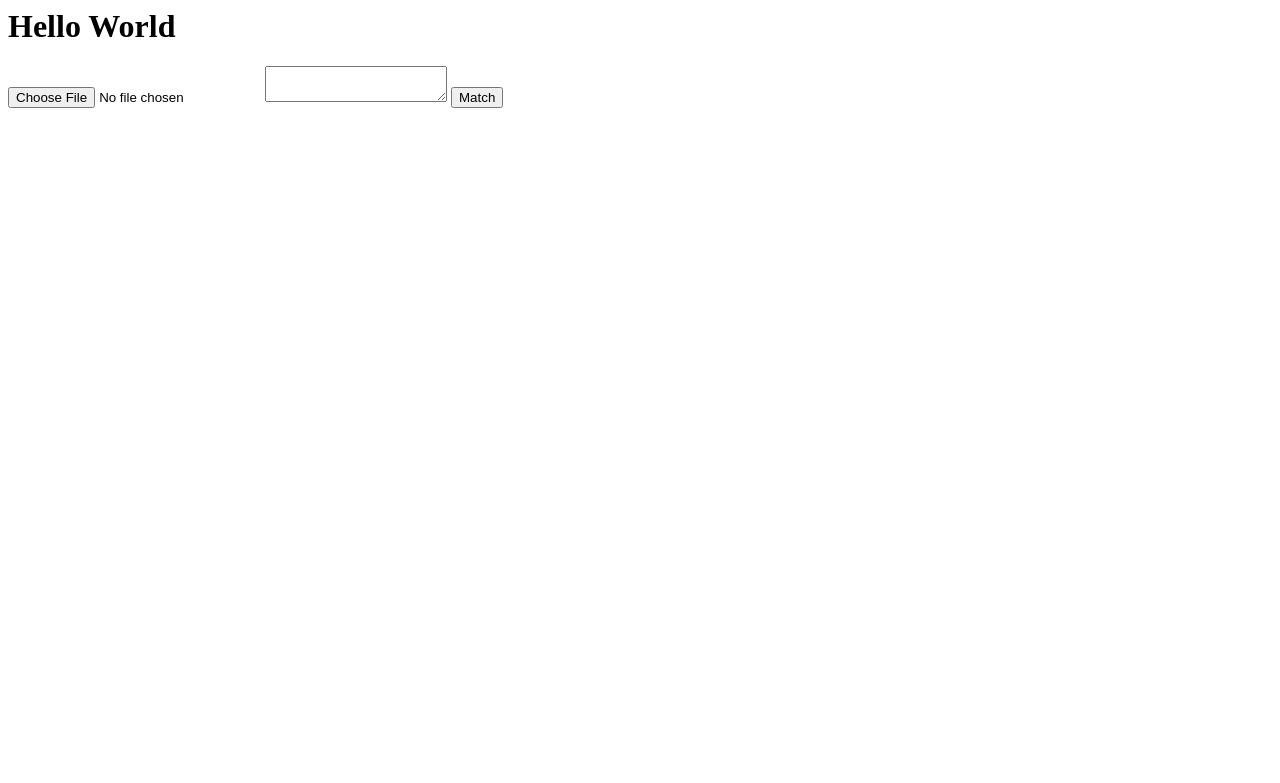
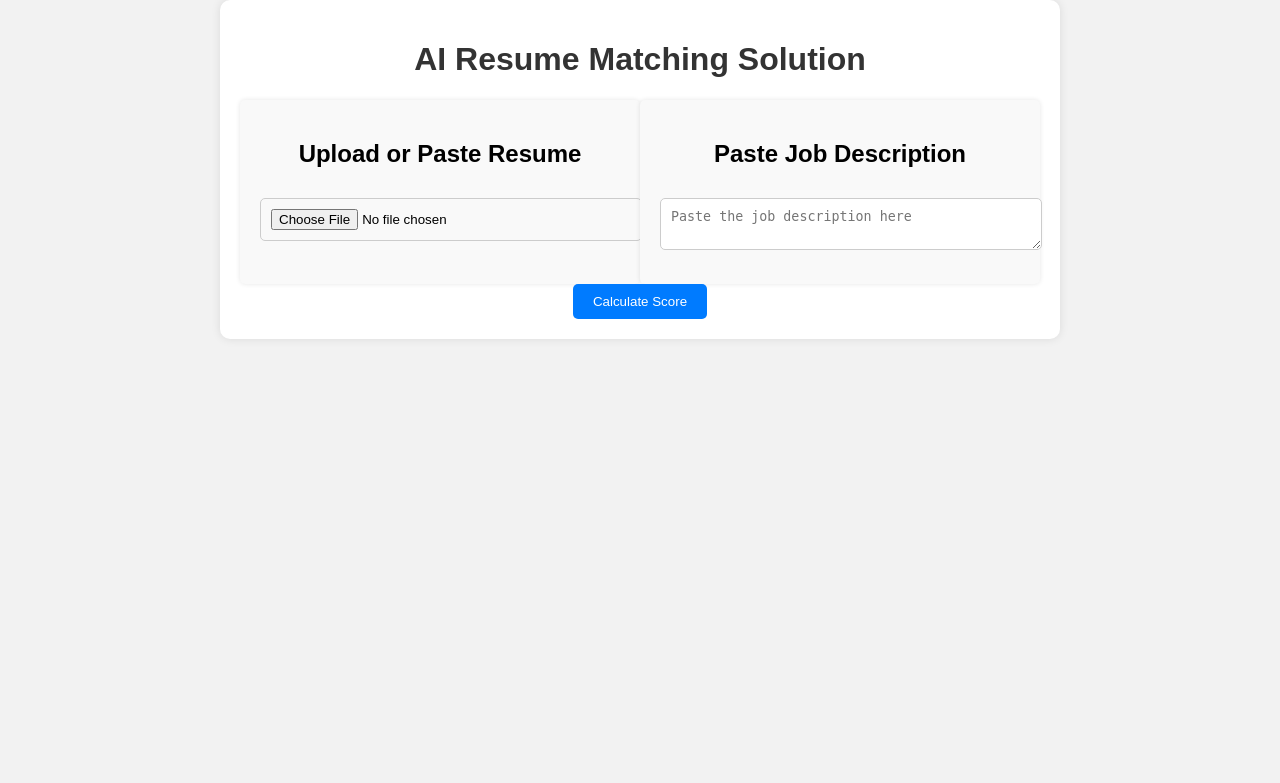
Before and after one commit to shahsum/AI-Resume-Matching, a Flask app: page / in a window 1280 px wide. Shown: the top 783 px of the page. Run offline with Flask 3, Linux system fonts and the light colour scheme.

Commit message:
improved model

```diff
--- a/model.py
+++ b/model.py
@@ -13,8 +13,8 @@ synonym_dict = {
     "analysis": ["analytics"],
     "ror": ["ruby", "ruby on rails"],
     "ruby": ["ruby", "ruby on rails"],
-    "javascript": ["js", "java script"],
-    "js": ["javascript", "java script"],
+    "javascript": ["js", "java script", "ecmascript", "client-side scripting"],
+    "js": ["js", "java script", "ecmascript", "client-side scripting"],
     "react": ["reactjs", "react.js"]
     # Add more synonyms as needed
 }
@@ -113,6 +113,7 @@ def extract_candidate_info(text):
     return {
         "Email": candidate_email,
         "Phone": candidate_phone,
+        "score": 0
     }
 
 # Function to calculate cosine similarity between two texts
@@ -132,7 +133,7 @@ def match_resume_with_job_description(resume_text, job_description):
     print(common_tokens)
     percentage_covered = len(common_tokens) / len(jd_tokens) if len(jd_tokens) > 0 else 0.0
 
-    return percentage_covered
+    return percentage_covered * 100
 
 def match(resume_path, job_description):
     # resume_path = 'resume.pdf'
@@ -141,11 +142,10 @@ def match(resume_path, job_description):
 
     # fetch email and phone
     info = extract_candidate_info(resume_text)
-    print(f"Candidate Info: {info}")
 
-    similarity_score = match_resume_with_job_description(resume_text, job_description)
-    print(f"Similarity Score: {similarity_score}")
-    return similarity_score
+    info["score"] = match_resume_with_job_description(resume_text, job_description)
+    print(f"info: {info}")
+    return info
 
 # if __name__ == "__main__":
 #     match('','')
--- a/server.py
+++ b/server.py
@@ -1,6 +1,7 @@
 from flask import Flask, render_template, request
 from model import match
 import os
+from werkzeug.utils import secure_filename
 
 app = Flask(__name__)
 
@@ -12,17 +13,27 @@ def index():
 # Define a route to handle form submission
 @app.route('/match', methods=['POST'])
 def match_resume():
-    resume = request.form['resume']
+    resume_file = request.files['resume']
     job_description = request.form['job_description']
-    print(resume)
-    print(job_description)
 
-    # Process the resume and job description here (use the functions from the previous example)
-    # similarity_score = match_resume_with_job_description(resume, job_description)
+    # Check if a file was uploaded
+    if resume_file:
+        # Save the uploaded file to a specified directory
+        resume_filename = secure_filename(resume_file.filename)
+        resume_file.save(os.path.join('uploads', resume_filename))
 
-    similarity_score = match(resume, job_description)
-    print(similarity_score)
-    return render_template('result.html', similarity_score=similarity_score)
+        # Process the resume and job description here (use the functions from the previous example)
+        # similarity_score = match_resume_with_job_description(resume_filepath, job_description)
+        resume_filepath = os.path.join('uploads', resume_filename)
+        similarity_score = match(resume_filepath, job_description)
+
+        # Delete the uploaded file after processing (optional)
+        os.remove(resume_filepath)
+
+        return render_template('result.html', similarity_score=similarity_score)
+    else:
+        # Handle the case where no file was uploaded
+        return "No resume file uploaded."
 
 if __name__ == '__main__':
     app.run(debug=True)
--- a/templates/index.html
+++ b/templates/index.html
@@ -1,6 +1,93 @@
-<form method='post' action='/match'>
-    <h1>Hello World</h1>
-    <input type="file" name="resume"/>
-    <textarea name="job_description"></textarea>
-    <button type="submit">Match</button>
-</form>
+<!DOCTYPE html>
+<html lang="en">
+    <head>
+        <meta charset="UTF-8">
+        <meta name="viewport" content="width=device-width, initial-scale=1.0">
+        <title>Resume Matching Solution</title>
+        <style>
+            body {
+                font-family: Arial, sans-serif;
+                background-color: #f2f2f2;
+                margin: 0;
+                padding: 0;
+            }
+
+            .container {
+                max-width: 800px;
+                margin: 0 auto;
+                background-color: #fff;
+                padding: 20px;
+                box-shadow: 0px 0px 10px rgba(0, 0, 0, 0.1);
+                border-radius: 10px;
+                text-align: center;
+            }
+
+            h1 {
+                color: #333;
+            }
+
+            .input-container {
+                display: flex;
+                justify-content: space-between;
+                margin-top: 20px;
+            }
+
+            .resume-input, .job-description-input {
+                flex: 1;
+                padding: 20px;
+                background-color: #f9f9f9;
+                border-radius: 5px;
+                box-shadow: 0px 0px 5px rgba(0, 0, 0, 0.1);
+            }
+
+            textarea, input[type="file"] {
+                width: 100%;
+                padding: 10px;
+                margin: 10px 0;
+                border: 1px solid #ccc;
+                border-radius: 5px;
+            }
+
+            button {
+                background-color: #007BFF;
+                color: #fff;
+                padding: 10px 20px;
+                border: none;
+                border-radius: 5px;
+                cursor: pointer;
+            }
+
+            button:hover {
+                background-color: #0056b3;
+            }
+
+            #result {
+                margin-top: 20px;
+            }
+
+            #score {
+                font-size: 24px;
+                font-weight: bold;
+                color: #333;
+            }
+
+        </style>
+    </head>
+    <body>
+        <form class="container" method='post' action='/match' enctype="multipart/form-data">
+            <h1>AI Resume Matching Solution</h1>
+            <div class="input-container">
+                <div class="resume-input">
+                    <h2>Upload or Paste Resume</h2>
+                    <input type="file" name="resume" accept=".txt,.pdf,.docx,.html">
+                    <!-- <textarea id="resume-text" placeholder="Paste your resume text here"></textarea> -->
+                </div>
+                <div class="job-description-input">
+                    <h2>Paste Job Description</h2>
+                    <textarea name="job_description" placeholder="Paste the job description here"></textarea>
+                </div>
+            </div>
+            <button type="submit" id="calculate-score">Calculate Score</button>
+        </form>
+    </body>
+</html>
```
